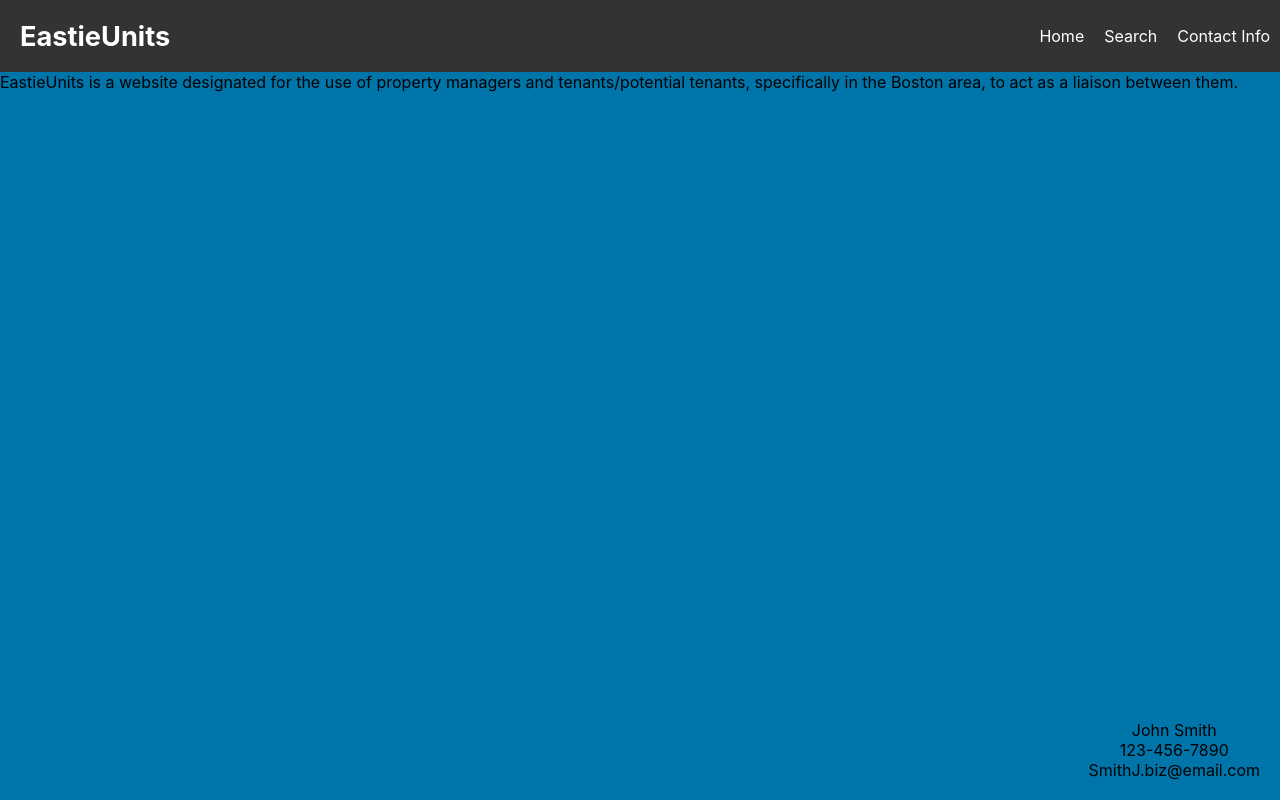
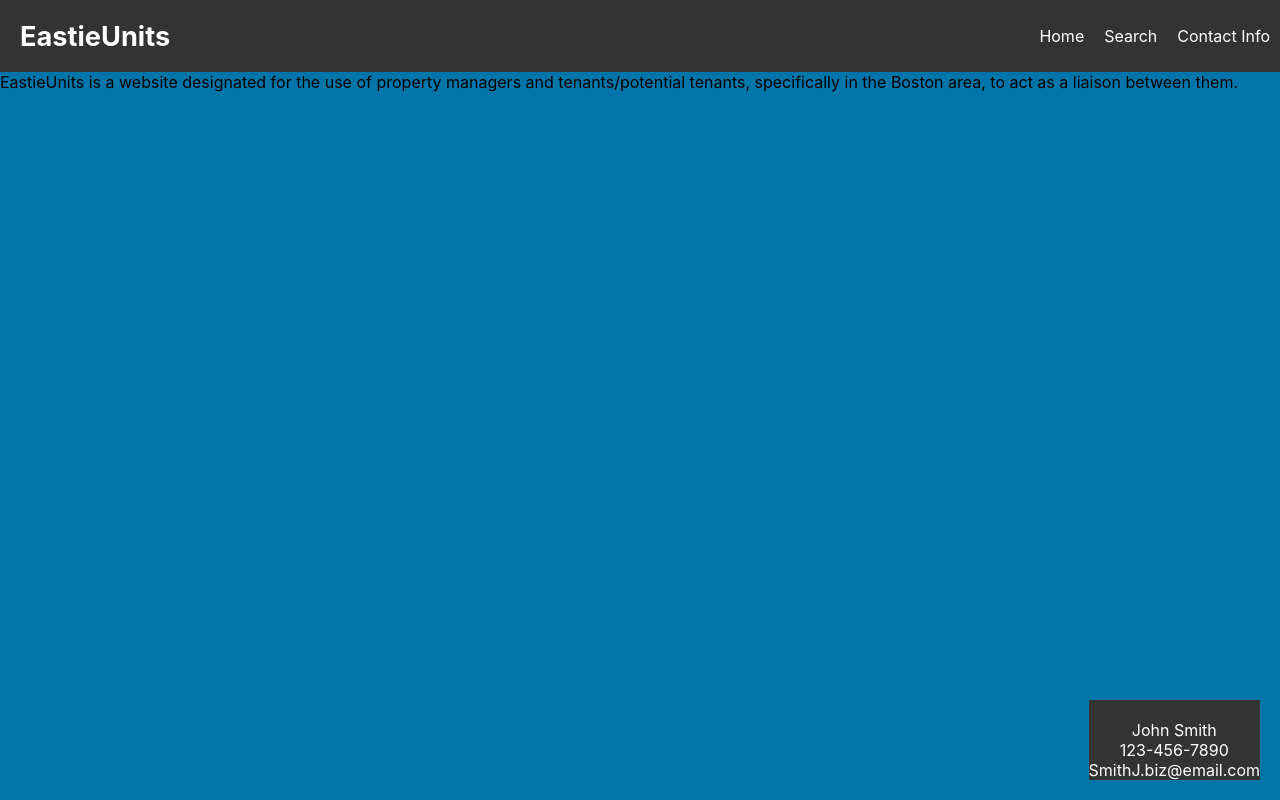
Before and after one commit to osullc2/EastieUnits, a React (Create React App) app: page / in a window 1280 px wide. Built offline with nearby package versions, Linux system fonts and the light colour scheme.

Commit message:
Played around with contact info div

```diff
--- a/src/components/Contact.css
+++ b/src/components/Contact.css
@@ -2,6 +2,7 @@
     position: absolute;
     bottom: 0;
     right: 0;
+    background-color: #333;
     text-align: center; /* Align the text to the right */
     margin: 20px; /* Add some margin for spacing */
 }
--- a/src/components/Contact.js
+++ b/src/components/Contact.js
@@ -3,20 +3,14 @@ import "./Contact.css"
 function Contact(){
     return(
     <>
-        <div className="contact-text">
+    <div className="contact-text">
         <br />
-        <p1>
-            John Smith
-        </p1>
+        <p1 style={{color:'white'}}>John Smith</p1>
         <br />
-        <p2>
-            123-456-7890
-        </p2>
+        <p2 style={{color:'white'}}>123-456-7890</p2>
         <br />
-        <p3>
-            SmithJ.biz@email.com
-        </p3>
-        </div>
+        <p3 style={{color:'white'}}>SmithJ.biz@email.com</p3>
+    </div>
     </>
     )
 }
```
